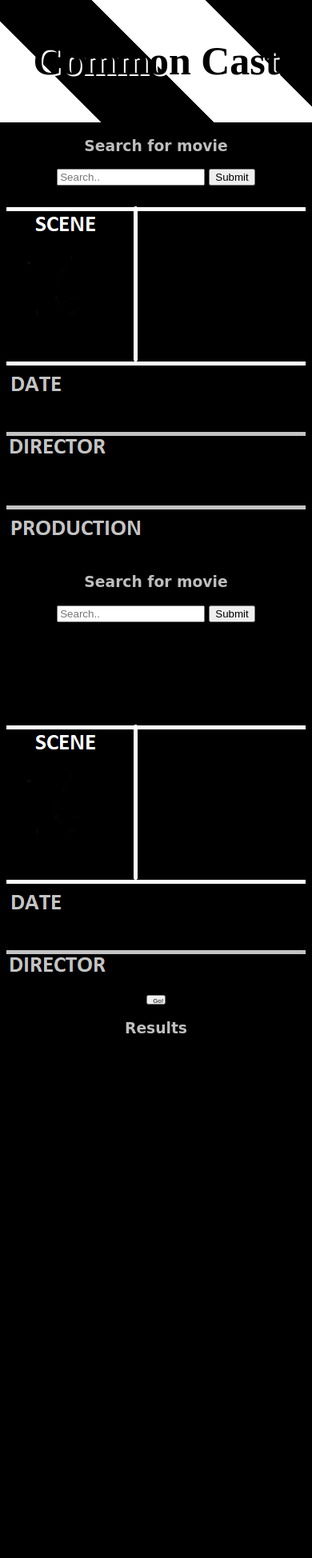
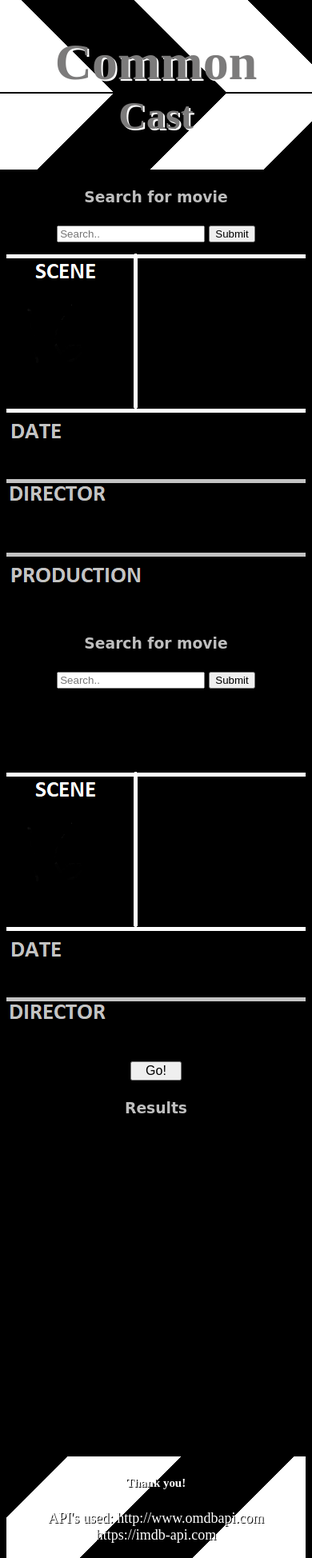
Before and after one commit to kjc2274/Common-Cast, a plain HTML site: page index.html in a window 390 px wide. Shown: the whole page at 80% size. Before the commit the page ends 1722 px from the top, so only its background shows below. Drawn offline with nearby package versions, Linux system fonts and the light colour scheme; a web font is replaced by a local one.

Commit message:
added a footer

```diff
--- a/assets/script.js
+++ b/assets/script.js
@@ -13,7 +13,7 @@ let actorImages = [];
 async function getMovie1(event){
     event.preventDefault();
     const title = searchInput1.value;
-    const url = `http://www.omdbapi.com/?apikey=390956fa&s=${title}`;
+    const url = `http://www.omdbapi.com/?apikey=390956fa&type=movie&s=${title}`;
     const res = await axios.get(url);
     const movie = res.data.Search[0];
     displayMovie1(movie);
@@ -26,7 +26,7 @@ async function getMovie1(event){
 async function getMovie2(event){
     event.preventDefault();
     const title = searchInput2.value;
-    const url = `http://www.omdbapi.com/?apikey=390956fa&s=${title}`;
+    const url = `http://www.omdbapi.com/?apikey=390956fa&type=movie&s=${title}`;
     const res = await axios.get(url);
     const movie = res.data.Search[0];
     displayMovie2(movie);
@@ -125,7 +125,6 @@ function findActors(event){
     actorImage.src = actorImages[actorIndex];
     actorImage.alt = `Image of ${actors[i]}`;
     actorName.appendChild(actorImage);
-    actorImage.style.width = '5vw'
   };
 }
 };
--- a/assets/style.css
+++ b/assets/style.css
@@ -8,14 +8,28 @@ body{
 }
 header{
     background-color: rgb(255, 255, 255);
-    padding: 15px;
-    color: rgb(0, 0, 0);
+    /* padding: 15px; */
+    color: rgb(124, 123, 123);
     text-shadow: 2px 2px #ffffff;
     width: 100vw;
     margin-top: -10px;
-    font-size: 25px;
+    font-size: xx-large;
     background: repeating-linear-gradient(
       45deg,
+      #ffffff 0 100px,
+      #000000 100px 200px
+    );
+}
+#headerB{
+    background-color: rgb(255, 255, 255);
+    /* padding: 15px; */
+    color: rgb(124, 123, 123);
+    text-shadow: 2px 2px #ffffff;
+    width: 100vw;
+    margin-top: 2px;
+    font-size: xx-large;
+    background: repeating-linear-gradient(
+      135deg,
       #ffffff 0 100px,
       #000000 100px 200px
     );
@@ -55,6 +69,9 @@ div{
     flex-direction: column;
     align-items: center;
 }
+#actor-display > h4 > img{
+    width: 5vw;
+}
 div2{
     background-color: rgb(97, 97, 97);
     background: linear-gradient(-45deg, grey, rgb(48, 36, 36));
@@ -64,6 +81,7 @@ div2{
     left: 0;
     top: 0;
     font-family: 'EB Garamond', serif;
+    color: rgb(238, 236, 236);
 }
 div3{
     background-color: rgb(97, 97, 97);
@@ -74,8 +92,28 @@ div3{
     right: 0;
     top: 0;
 }
+footer{
+    width: 100%;
+    background-color: rgb(97, 97, 97);
+    margin-bottom: -10px;
+    background: repeating-linear-gradient(
+      -45deg,
+      #ffffff 0 100px,
+      #000000 100px 200px
+    );
+    color: rgb(255, 255, 255);
+    text-shadow: 1px 1px #000000;
+    font-size: large;
+}
 .description{
     padding: 5px;
+    font-size: large;
+}
+h1{
+    margin-bottom: 0px;
+}
+h2{
+    margin-top: 0px;
 }
 h3{
     font-family: 'Fuzzy Bubbles', cursive;
@@ -93,9 +131,15 @@ h3{
         display: none;
     }
     #find{
-        width: 6vw;
-        height: 1.5em;
-        font-size: 1em;
+        width: 4rem;
+        height: 1.5rem;
+        font-size: 1rem;
+    }
+    #actor-display{
+        width: 100%;
+    }
+    #actor-display > h4 > img{
+        width: 10vw;
     }
 }
 @media (max-width: 650px){
@@ -108,8 +152,15 @@ h3{
         width: 60vw;
     }
     #find{
-        width: 6vw;
-        height: 1.5em;
-        font-size: .5em;
+        width: 4rem;
+        height: 1.5rem;
+        font-size: 1rem;
+    }
+    #actor-display > h4 > img{
+        width: 20vw;
+    }
+    h3{
+        background-color: black;
+        padding: 6px 0px;
     }
 }
--- a/index.html
+++ b/index.html
@@ -13,8 +13,11 @@
 </head>
 <body>
     <header>
-        <h1>Common Cast</h1>
+        <h1>Common</h1>
     </header>
+    <section id = "headerB">
+        <h2>Cast</h2>
+    </section>
     <div id = "first-div">
         <section class = "movie-input">
             <h3>Search for movie</h3>
@@ -48,7 +51,8 @@
     </div2>
     <div3></div3>
     <footer>
-
+        <h5>Thank you!</h5>
+        <p>API's used: http://www.omdbapi.com <br>https://imdb-api.com</p>
     </footer>
 
 </body>
```
Also changed, not shown: 1 other file.
